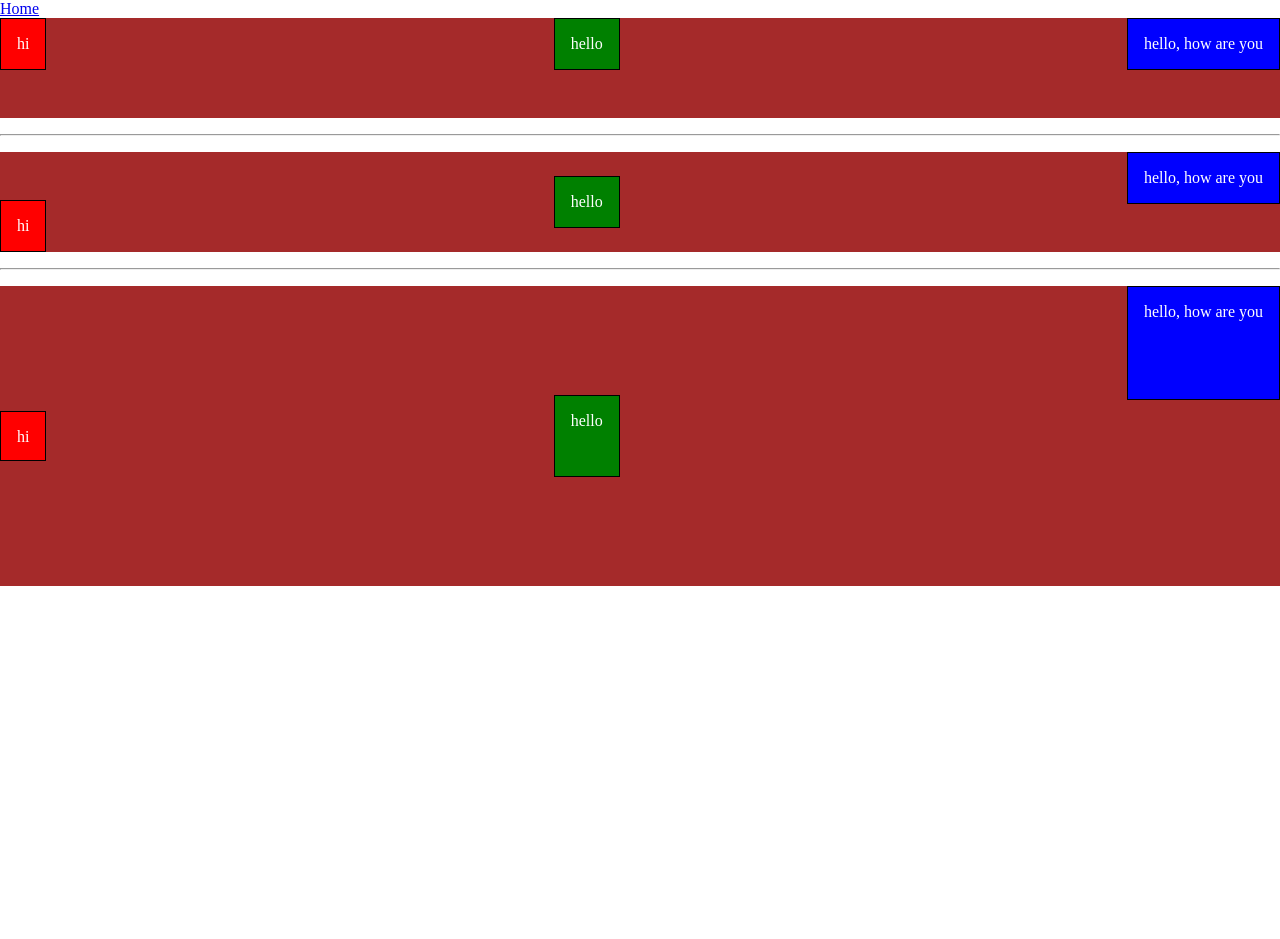
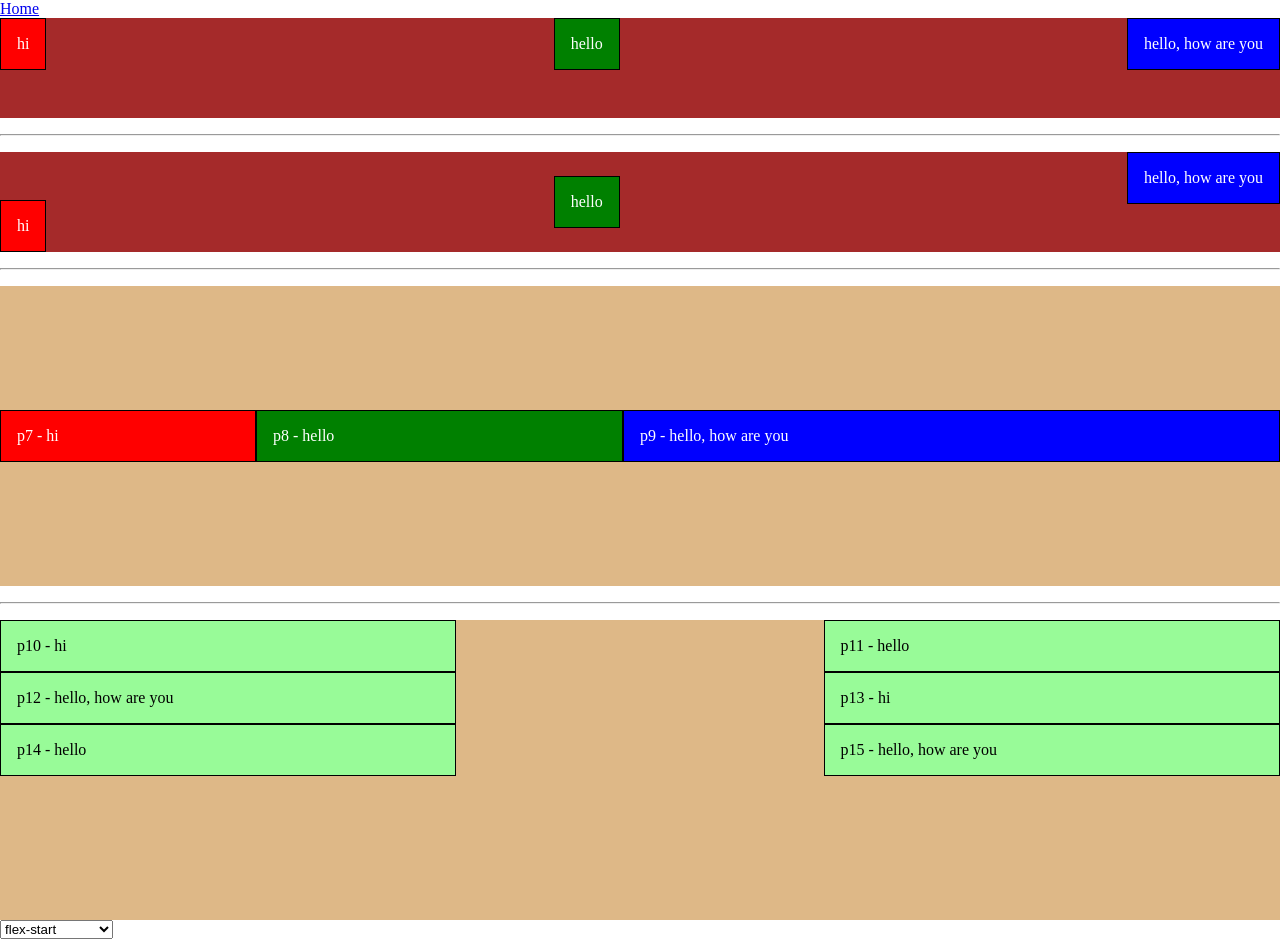
Before and after one commit to elyashar/layout-playground, a website: page pages/flex-items.html in a window 1280 px wide. Before the commit the page ends 800 px from the top, so only its background shows below. Drawn offline with Linux system fonts and the light colour scheme.

Commit message:
Update flexbox properties and add JavaScript functionality

```diff
--- a/pages/flex-items.html
+++ b/pages/flex-items.html
@@ -29,10 +29,28 @@
     </div>
     <hr>
     <div class="container cont-3">
-        <p class="p7">hi</p>
-        <p class="p8">hello</p>
-        <p class="p9">hello, how are you</p>
+        <p class="p7">p7 - hi</p>
+        <p class="p8">p8 - hello</p>
+        <p class="p9">p9 - hello, how are you</p>
     </div>
+    <hr>
+    <div class="container cont-4">
+        <p class="pp">p10 - hi</p>
+        <p class="pp">p11 - hello</p>
+        <p class="pp">p12 - hello, how are you</p>
+        <p class="pp">p13 - hi</p>
+        <p class="pp">p14 - hello</p>
+        <p class="pp">p15 - hello, how are you</p>
+    </div>
+    <select id="select-align-content">
+        <option value="flex-start">flex-start</option>
+        <option value="flex-end">flex-end</option>
+        <option value="center">center</option>
+        <option value="stretch">stretch</option>
+        <option value="space-between">space-between</option>
+        <option value="space-around">space-around</option>
+    </select>
+    <script src="../scripts/flex-items.js"></script>
 </body>
 
 </html>
--- /dev/null
+++ b/scripts/flex-items.js
@@ -0,0 +1,11 @@
+// Select the select element with id 'select-align-content'.
+let selElem = document.getElementById("select-align-content");
+
+// Select the div with class 'cont-4'.
+let cont4 = document.querySelector(".cont-4");
+
+// Get the value of the select element.
+selElem.addEventListener("change", () => {
+    // Add the value to the div with class 'cont-4'.
+    cont4.style.alignContent = selElem.value;
+});
--- a/styles/flex-items.css
+++ b/styles/flex-items.css
@@ -70,17 +70,36 @@ using the align-self property */
 .cont-3 {
     height: 300px;
     align-items: center;
+    background-color: burlywood;
+    justify-content: space-between;
 }
 
 .p7 {
-    height: 1rem;
+    flex-basis: 20%;
+    flex-shrink: 5;
 }
 
 .p8 {
-    height: 3rem;
+    flex-basis: 30%;
+    flex-shrink: 5;
 }
 
 .p9 {
-    height: 5rem;
-    align-self: baseline;
+    flex-basis: 50%;
+    flex-shrink: 1;
 }
+
+/* Container 4 */
+.cont-4 {
+    height: 300px;
+    align-items: center;
+    background-color: burlywood;
+    flex-wrap: wrap;
+    align-content: flex-start;
+}
+
+.pp {
+    background-color: palegreen;
+    color: black;
+    flex-basis: 33%;
+}
```
Also changed, not shown: README.md.
